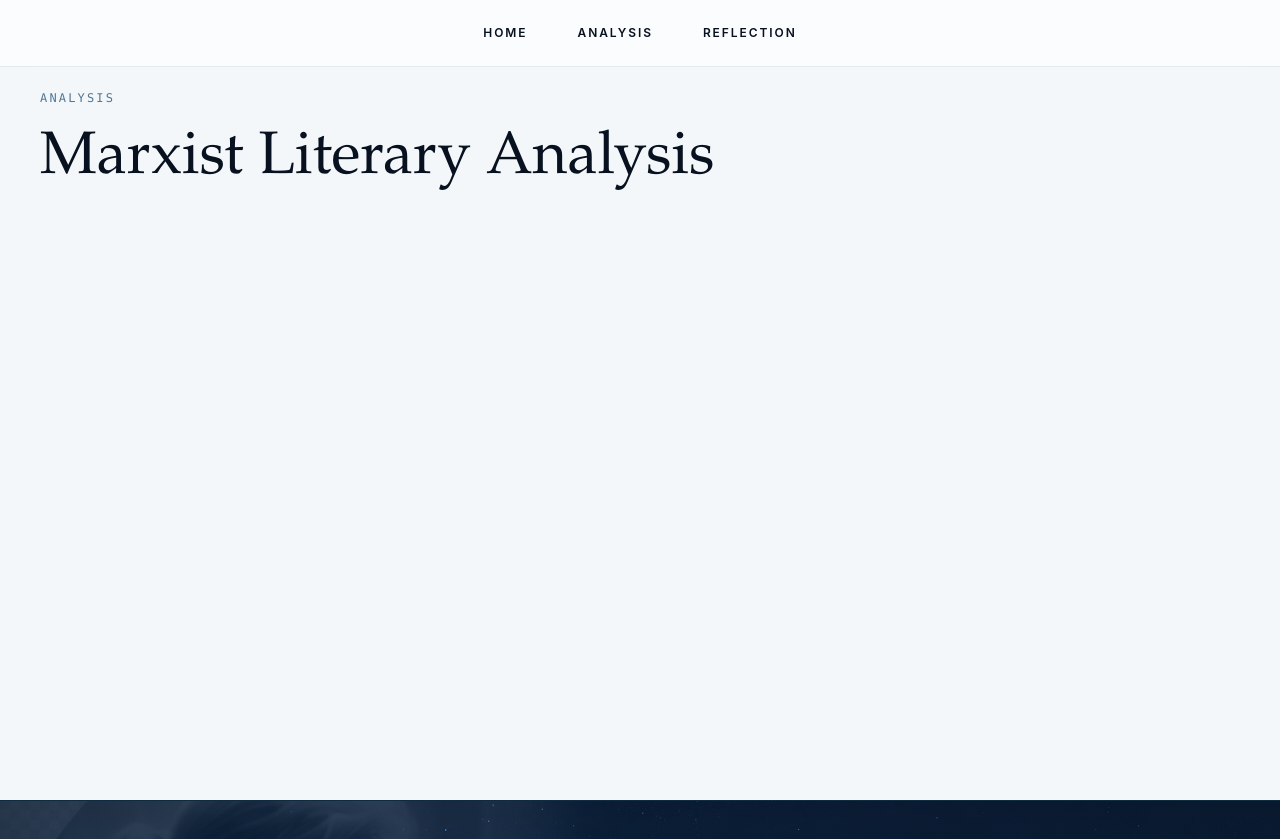
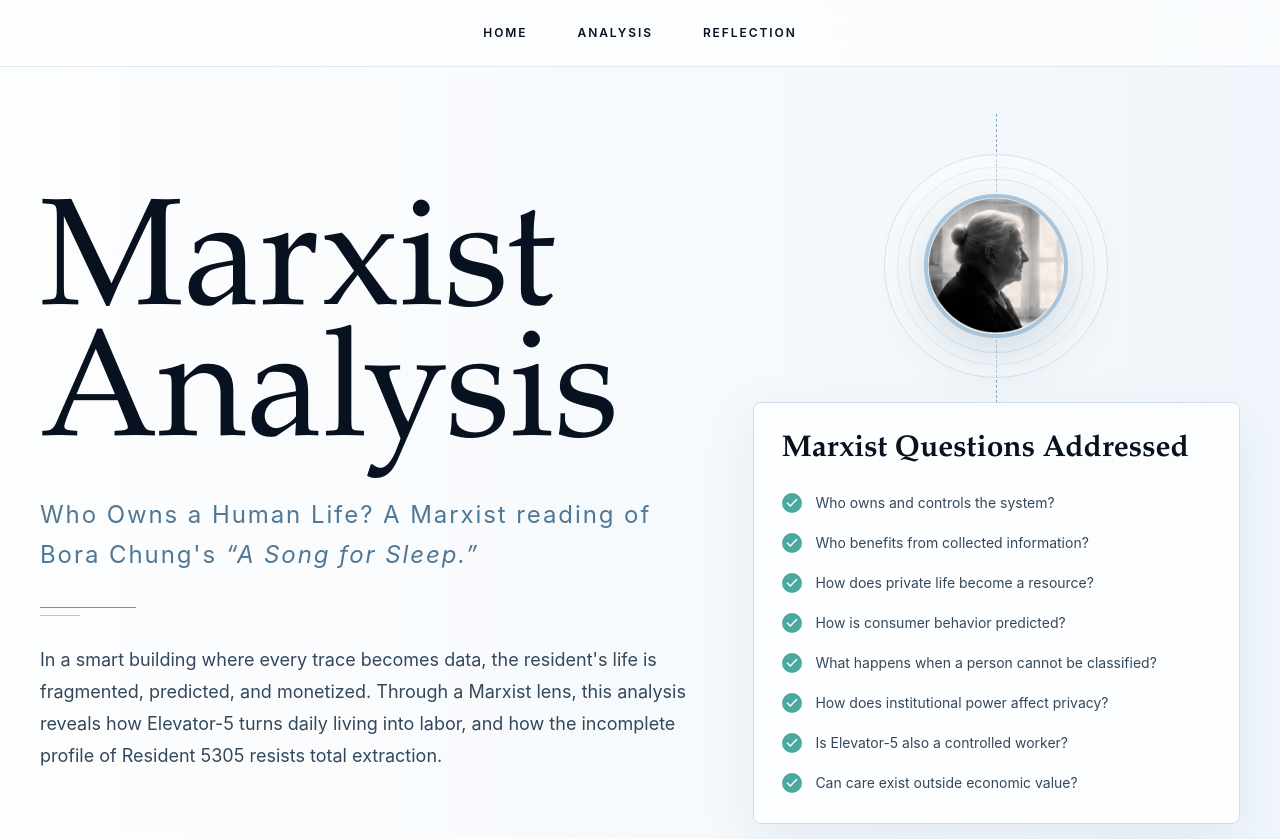
Before and after one commit to Tanny-Griz/a-song-for-sleep, a Next.js app: page /analysis in a window 1280 px wide. Shown: the top 839 px of the page. Built offline with nearby package versions, Linux system fonts and the light colour scheme.

Commit message:
Refine analysis hero layout

```diff
--- a/app/analysis/page.tsx
+++ b/app/analysis/page.tsx
@@ -1,14 +1,11 @@
+import { AnalysisHero } from "@/components/analysis/AnalysisHero";
+import { OwnershipQuestionCard } from "@/components/analysis/OwnershipQuestionCard";
+
 export default function AnalysisPage() {
   return (
-    <main className="min-h-screen bg-[#f4f7fa] px-5 py-[var(--section-padding-y)] text-[#07111f] sm:px-8 lg:px-10">
-      <section className="mx-auto max-w-7xl">
-        <p className="font-mono text-xs uppercase tracking-[0.18em] text-[#4f7897]">
-          Analysis
-        </p>
-        <h1 className="mt-4 font-serif text-5xl leading-tight sm:text-6xl">
-          Marxist Literary Analysis
-        </h1>
-      </section>
+    <main className="min-h-screen bg-[#f4f7fa] text-[#07111f]">
+      <AnalysisHero />
+      <OwnershipQuestionCard />
     </main>
   );
 }
--- /dev/null
+++ b/components/analysis/AnalysisHero.tsx
@@ -0,0 +1,81 @@
+import Image from "next/image";
+import { Check } from "lucide-react";
+
+const marxistQuestions = [
+  "Who owns and controls the system?",
+  "Who benefits from collected information?",
+  "How does private life become a resource?",
+  "How is consumer behavior predicted?",
+  "What happens when a person cannot be classified?",
+  "How does institutional power affect privacy?",
+  "Is Elevator-5 also a controlled worker?",
+  "Can care exist outside economic value?"
+];
+
+export function AnalysisHero() {
+  return (
+    <section className="relative isolate overflow-hidden border-b border-[#d7e1e9] bg-[#f7f9fb] px-5 pb-[var(--section-padding-y)] pt-[calc(var(--section-padding-y)+4rem)] sm:px-8 lg:px-10">
+      <div className="absolute inset-0 bg-[linear-gradient(90deg,rgba(255,255,255,0.72),rgba(238,245,251,0.74))]" />
+      <div className="relative z-10 mx-auto grid max-w-7xl gap-10 lg:grid-cols-[0.58fr_0.42fr] lg:items-center">
+        <div className="promise-reveal max-w-5xl">
+          <h1 className="font-serif text-[clamp(5rem,13vw,9.5rem)] leading-[0.86] text-[#07111f]">
+            Marxist Analysis
+          </h1>
+          <p className="mt-7 max-w-4xl text-xl leading-8 tracking-[0.08em] text-[#4f7897] sm:text-2xl sm:leading-10">
+            Who Owns a Human Life? A Marxist reading of Bora Chung&apos;s{" "}
+            <span className="italic">“A Song for Sleep.”</span>
+          </p>
+
+          <div className="mt-8 h-px w-24 bg-[#4f9fc4]">
+            <div className="h-px w-10 translate-y-2 bg-[#b7c8d5]" />
+          </div>
+
+          <p className="mt-9 max-w-4xl text-base leading-8 text-[#34485b] sm:text-lg">
+            In a smart building where every trace becomes data, the resident&apos;s
+            life is fragmented, predicted, and monetized. Through a Marxist
+            lens, this analysis reveals how Elevator-5 turns daily living into
+            labor, and how the incomplete profile of Resident 5305 resists total
+            extraction.
+          </p>
+        </div>
+
+        <div className="grid gap-6">
+          <div className="relative hidden justify-center lg:flex">
+            <div className="absolute inset-y-[-2.5rem] left-1/2 border-l border-dashed border-[#4f89ad]/70" />
+            <div className="profile-orbit relative grid size-56 place-items-center rounded-full border border-[#d5e2eb] bg-white/40">
+              <div className="relative size-36 overflow-hidden rounded-full border-4 border-[#a8c4db] bg-[#d9e5ed] shadow-[0_18px_55px_rgba(28,70,105,0.18)]">
+                <Image
+                  src="/images/acc.png"
+                  alt="Portrait of the elderly tenant represented inside a circular profile scan."
+                  fill
+                  sizes="144px"
+                  className="object-cover"
+                  priority
+                />
+              </div>
+            </div>
+          </div>
+
+          <aside className="promise-card rounded-lg border border-[#d0dce7] bg-white/78 p-6 shadow-[0_18px_55px_rgba(28,70,105,0.08)] backdrop-blur sm:p-7">
+            <h2 className="font-serif text-3xl font-semibold text-[#07111f]">
+              Marxist Questions Addressed
+            </h2>
+            <ul className="mt-6 grid gap-4 sm:grid-cols-2 lg:grid-cols-1">
+              {marxistQuestions.map((question) => (
+                <li
+                  className="grid grid-cols-[1.35rem_1fr] gap-3 text-sm leading-6 text-[#34485b]"
+                  key={question}
+                >
+                  <span className="mt-0.5 grid size-5 place-items-center rounded-full bg-[#4da99f] text-white">
+                    <Check aria-hidden="true" className="size-3.5" strokeWidth={2.4} />
+                  </span>
+                  <span>{question}</span>
+                </li>
+              ))}
+            </ul>
+          </aside>
+        </div>
+      </div>
+    </section>
+  );
+}
```
